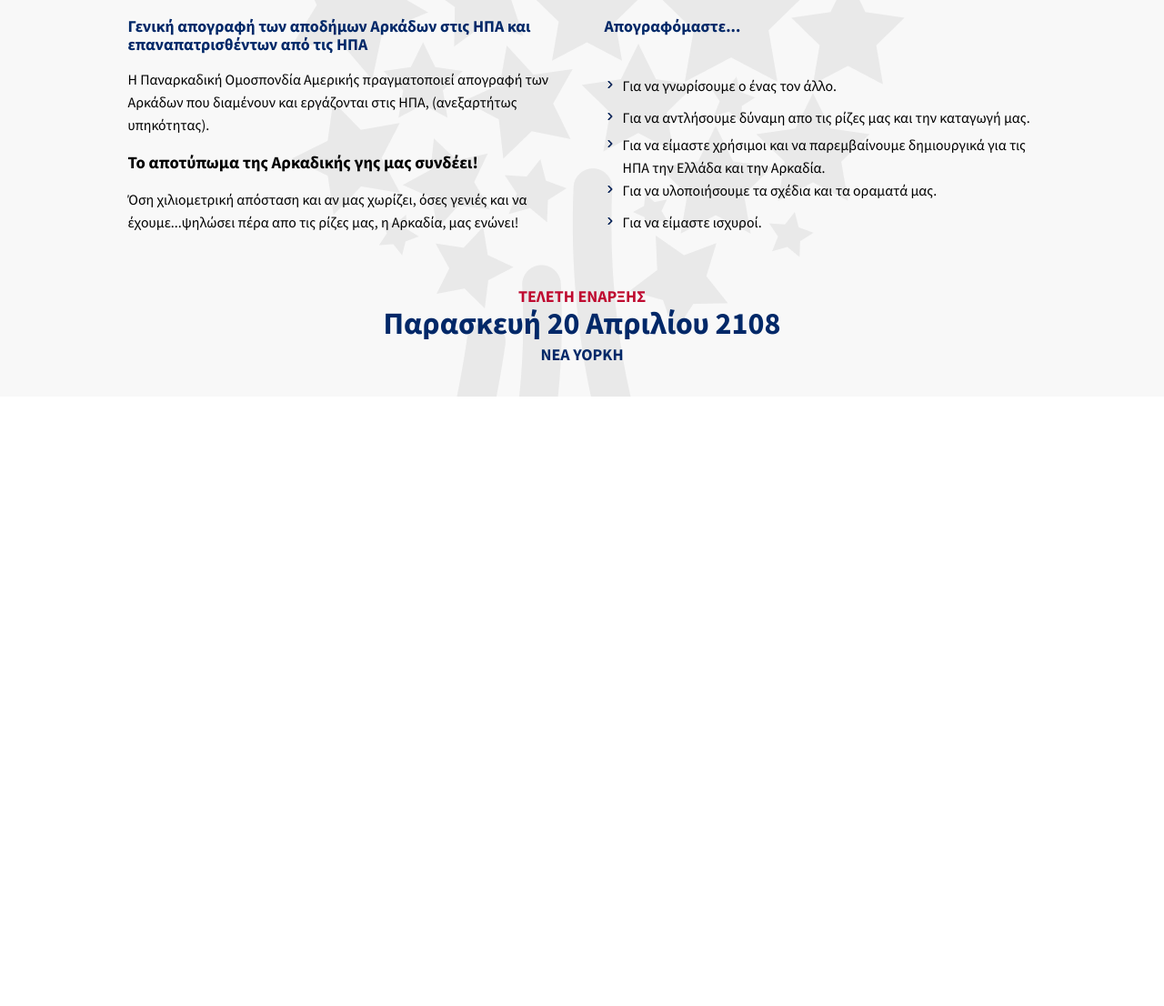
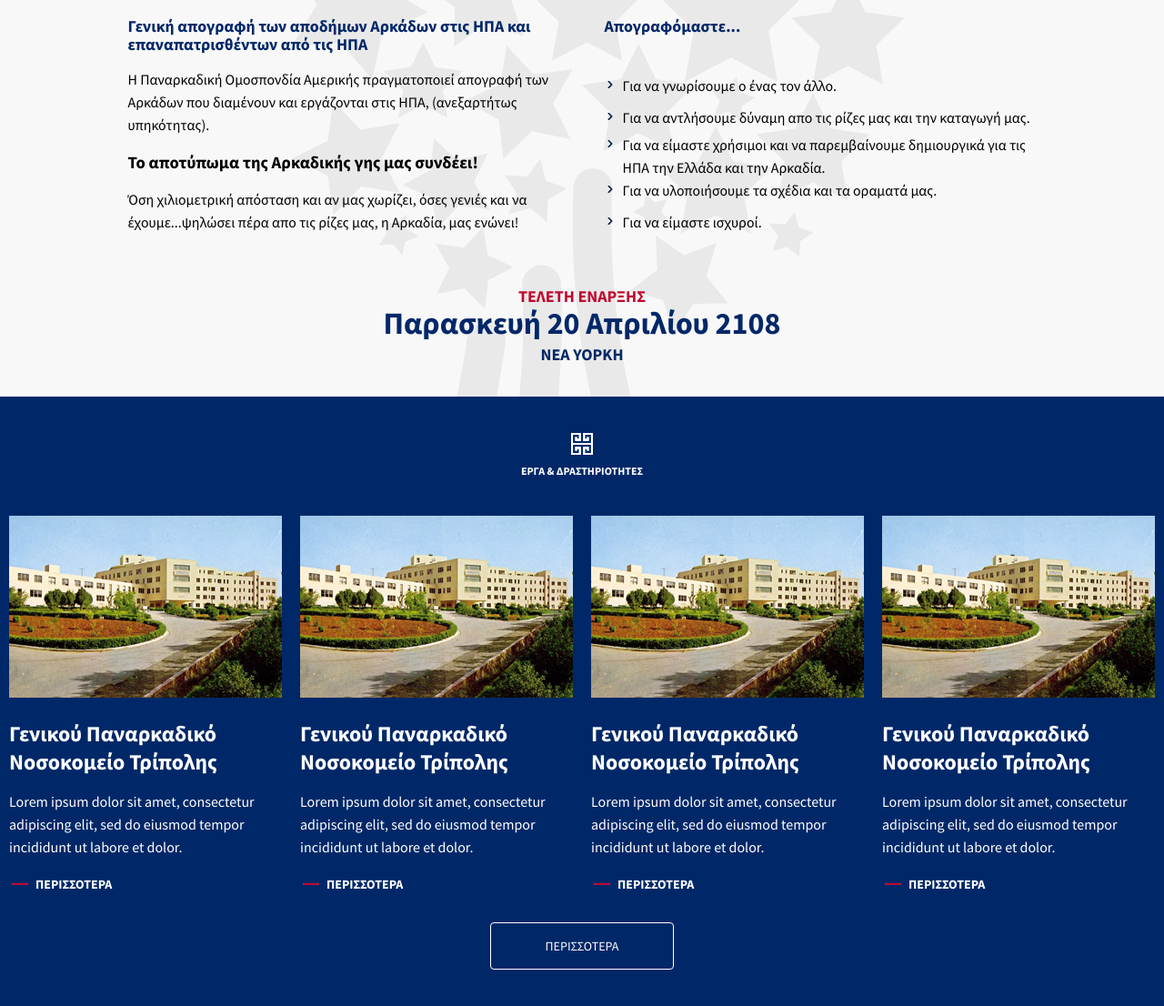
Before and after one commit to stefavramakis/sketch-to-html-css-demo, a plain HTML site: page index.html in a window 1280 px wide. Shown: the part 1058-2164 px from the top of the page at 91% size. Before the commit the page ends 1494 px from the top, so only its background shows below. Drawn offline with Linux system fonts and the light colour scheme.

Commit message:
create actions section

```diff
--- a/app.css
+++ b/app.css
@@ -110,7 +110,7 @@ nav#main {
   line-height: 30px;
 }
 
-#featured a {
+.cta-link {
   font-size: 14px;
   color: white;
   border-radius: 4px;
@@ -339,3 +339,61 @@ span#deegres {
   font-size: 18px;
   margin-top: 9px;
 }
+
+/* ACTIONS */
+
+#actions {
+  background-color: #002868;
+  display: flex;
+  flex-direction: column;
+  align-items: center;
+  color: white;
+  padding: 40px 0;
+}
+
+#actions > h3 {
+  margin-top: 10px;
+  font-size: 12px;
+  font-weight: bold;
+}
+
+#actions > ul {
+  padding: 0;
+  display: flex;
+  margin: 30px 0;
+  list-style: none;
+  justify-content: space-between;
+}
+
+#actions > ul > li {
+  width: 300px;
+}
+
+#actions > ul > li + li {
+  margin-left: 20px;
+}
+
+#actions > ul > li > h3 {
+  font-size: 24px;
+  font-weight: bold;
+  margin-top: 20px;
+  margin-bottom: 12px;
+}
+
+#actions > ul > li > p {
+  font-size: 16px;
+  line-height: 25px;
+}
+
+#actions > ul > li > a {
+  display: flex;
+  color: white;
+  text-decoration: none;
+  font-weight: bold;
+  font-size: 14px;
+  align-items: center;
+}
+
+#actions > ul > li > a > img {
+  margin-right: 5px;
+}
--- a/index.html
+++ b/index.html
@@ -96,39 +96,7 @@
           <img id="paf" src="./images/hero/PAF.svg" alt="paf" />
         </nav>
         <div id="featured">
-          <svg
-            width="24"
-            height="24"
-            viewBox="0 0 24 24"
-            fill="none"
-            xmlns="http://www.w3.org/2000/svg"
-          >
-            <path
-              fill-rule="evenodd"
-              clip-rule="evenodd"
-              d="M13.2214 0.000107481V8.7293H19.5107V4.48616H17.4535V6.60773H15.2786V2.12168H21.9428V10.9392H2.05716V2.12168H8.7215V6.60773H6.54647V4.48616H4.4893V8.7293H10.7786V0.000107481H0V10.9392V13.0608V24H10.7786V15.2708H4.4893V19.5137H6.54647V17.3922H8.7215V21.8784H2.05716V13.0608H21.9428V21.8784H15.2786V17.3922H17.4535V19.5137H19.5107V15.2708H13.2214V24H24V0.000107481H13.2214Z"
-              fill="white"
-            />
-            <mask
-              id="mask0"
-              mask-type="alpha"
-              maskUnits="userSpaceOnUse"
-              x="0"
-              y="0"
-              width="24"
-              height="24"
-            >
-              <path
-                fill-rule="evenodd"
-                clip-rule="evenodd"
-                d="M13.2214 0.000107481V8.7293H19.5107V4.48616H17.4535V6.60773H15.2786V2.12168H21.9428V10.9392H2.05716V2.12168H8.7215V6.60773H6.54647V4.48616H4.4893V8.7293H10.7786V0.000107481H0V10.9392V13.0608V24H10.7786V15.2708H4.4893V19.5137H6.54647V17.3922H8.7215V21.8784H2.05716V13.0608H21.9428V21.8784H15.2786V17.3922H17.4535V19.5137H19.5107V15.2708H13.2214V24H24V0.000107481H13.2214Z"
-                fill="white"
-              />
-            </mask>
-            <g mask="url(#mask0)">
-              <rect width="24" height="24" fill="white" />
-            </g>
-          </svg>
+          <img src="./images/icons/greek-icon.svg" alt="greekicon" />
           <h3>ΚΑΛΩΣ ΗΛΘΑΤΕ</h3>
           <h2>Η αποστολή μας</h2>
           <p>
@@ -137,7 +105,7 @@
             οποίας κατεβαίνουν από την περιοχή της Αρκαδίας στην Πελοπόννησο,
             στη νότια Ελλάδα …
           </p>
-          <a href="#">ΠΕΡΙΣΣΟΤΕΡΑ</a>
+          <a href="#" class="cta-link">ΠΕΡΙΣΣΟΤΕΡΑ</a>
         </div>
       </div>
     </header>
@@ -182,5 +150,72 @@
         <span id="census-location">ΝΕΑ ΥΟΡΚΗ</span>
       </section>
     </div>
+    <div id="actions">
+      <img src="./images/icons/greek-icon.svg" alt="greekicon" />
+      <h3>ΕΡΓΑ & ΔΡΑΣΤΗΡΙΟΤΗΤΕΣ</h3>
+      <ul>
+        <li>
+          <img src="./images/actions/actions-1.png" alt="" />
+          <h3>Γενικού Παναρκαδικό Νοσοκομείο Τρίπολης</h3>
+          <p>
+            Lorem ipsum dolor sit amet, consectetur adipiscing elit, sed do
+            eiusmod tempor incididunt ut labore et dolor.
+          </p>
+          <a href="#">
+            <img
+              src="./images/icons/red-dash.svg"
+              aria-hidden="true"
+              alt="-"
+            />ΠΕΡΙΣΣΟΤΕΡΑ
+          </a>
+        </li>
+        <li>
+          <img src="./images/actions/actions-1.png" alt="" />
+          <h3>Γενικού Παναρκαδικό Νοσοκομείο Τρίπολης</h3>
+          <p>
+            Lorem ipsum dolor sit amet, consectetur adipiscing elit, sed do
+            eiusmod tempor incididunt ut labore et dolor.
+          </p>
+          <a href="#">
+            <img
+              src="./images/icons/red-dash.svg"
+              aria-hidden="true"
+              alt="-"
+            />ΠΕΡΙΣΣΟΤΕΡΑ
+          </a>
+        </li>
+        <li>
+          <img src="./images/actions/actions-1.png" alt="" />
+          <h3>Γενικού Παναρκαδικό Νοσοκομείο Τρίπολης</h3>
+          <p>
+            Lorem ipsum dolor sit amet, consectetur adipiscing elit, sed do
+            eiusmod tempor incididunt ut labore et dolor.
+          </p>
+          <a href="#">
+            <img
+              src="./images/icons/red-dash.svg"
+              aria-hidden="true"
+              alt="-"
+            />ΠΕΡΙΣΣΟΤΕΡΑ
+          </a>
+        </li>
+        <li>
+          <img src="./images/actions/actions-1.png" alt="" />
+          <h3>Γενικού Παναρκαδικό Νοσοκομείο Τρίπολης</h3>
+          <p>
+            Lorem ipsum dolor sit amet, consectetur adipiscing elit, sed do
+            eiusmod tempor incididunt ut labore et dolor.
+          </p>
+          <a href="#">
+            <img
+              src="./images/icons/red-dash.svg"
+              aria-hidden="true"
+              alt="-"
+            />ΠΕΡΙΣΣΟΤΕΡΑ
+          </a>
+        </li>
+      </ul>
+      <a href="#" class="cta-link">ΠΕΡΙΣΣΟΤΕΡΑ</a>
+    </div>
   </body>
 </html>
```
Also changed, not shown: images/actions/actions-1.png (added), images/icons/greek-icon.svg (added), images/icons/red-dash.svg (added).
